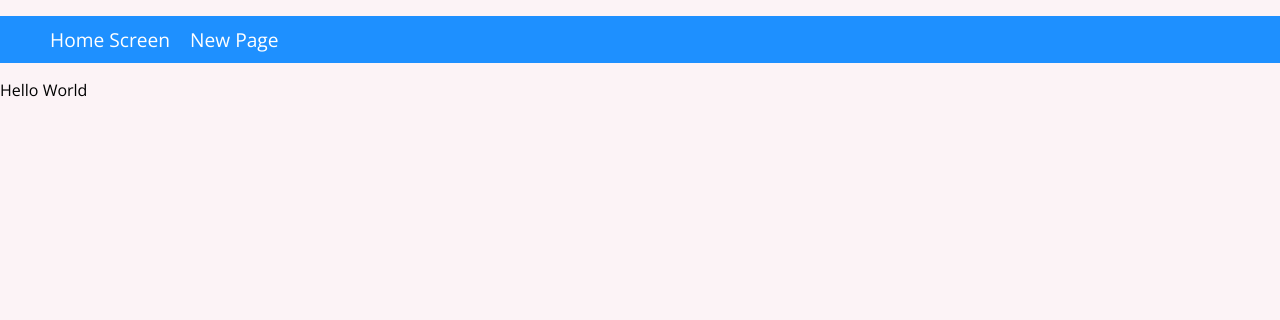
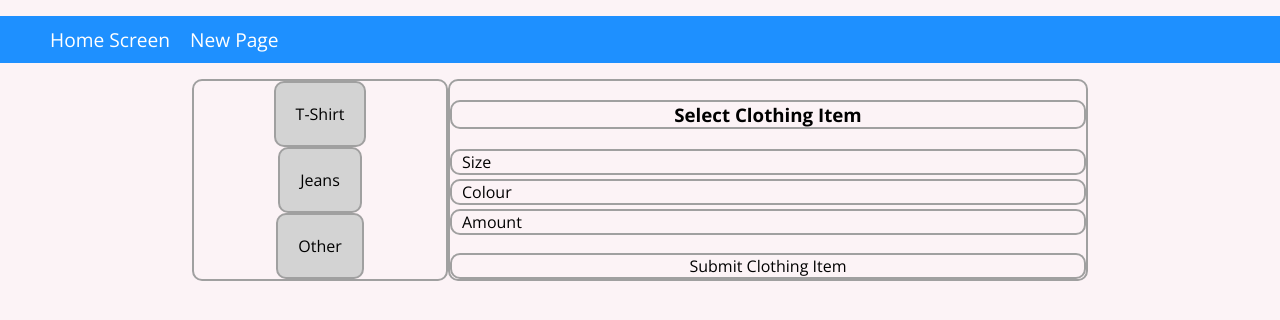
Before and after one commit to Gabranth231/CLoudProject, a React (Create React App) app: page /NewPage in a window 1280 px wide. Shown: the top 320 px of the page. Built offline with nearby package versions, Linux system fonts and the light colour scheme.

Commit message:
Doing the first layout of the page

```diff
--- a/src/pages/NewPage.js
+++ b/src/pages/NewPage.js
@@ -1,7 +1,24 @@
+import classes from "./NewPage.module.css"
+import { useState } from "react";
 function NewPage() {
+    const [itemChoice, setItem] = useState("Select Clothing Item");
+
     return (
-        <div>
-            Hello World
+        <div className = {classes.mainDiv}>
+           <div className = {classes.apparelSelect}>
+                <div onClick={() => setItem("T-Shirt")}>T-Shirt</div>
+                <div onClick={() => setItem("Jeans")}>Jeans</div>
+                <div onClick={() => setItem("Other")}>Other</div>
+           </div>
+           <div className={classes.itemBox}>
+               <h3>{itemChoice}</h3>
+               <body className = {classes.choiceBox}>
+                   <div>Size</div>
+                   <div>Colour</div>
+                   <div>Amount</div>
+               </body>
+               <div onClick={() => setItem("Select Clothing Item")}>Submit Clothing Item</div>
+           </div>
         </div>
     )
 }
--- a/src/pages/NewPage.module.css
+++ b/src/pages/NewPage.module.css
@@ -0,0 +1,58 @@
+.mainDiv{
+    display: flex;
+    text-align: center;
+    justify-content: center;
+    flex-direction: row;
+    flex-wrap: nowrap;
+
+}
+.apparelSelect{
+    display: flex;
+    width: 20%;
+    flex-direction: column;
+    border: 2px solid rgb(160, 160, 160);
+    border-radius: 10px;
+    align-items: center;
+    align-content: space-around;
+}
+.apparelSelect > div{
+    margin: auto;
+    border: 2px solid rgb(160, 160, 160);
+    border-radius: 10px;
+    user-select: none;
+    cursor: pointer;
+    background-color:lightgray;
+    padding: 20px;
+}
+.itemBox{
+    display: flex;
+    flex-direction: column;
+    width: 50%;
+    border: 2px solid rgb(160, 160, 160);
+    border-radius: 10px;
+}
+.itemBox > h3{
+
+    border: 2px solid rgb(160, 160, 160);
+    border-radius: 10px;
+}
+.itemBox > div{
+    margin-top: 2.5%;
+    border: 2px solid rgb(160, 160, 160);
+    border-radius: 10px;
+}
+.choiceBox{
+    display: flex;
+    flex-direction: column;
+    height: 62.5%;
+    align-content: space-around;
+
+}
+.choiceBox > div{
+    border: 2px solid rgb(160, 160, 160);
+    border-radius: 10px;
+    text-align: left;
+    margin-top: auto;
+    margin-bottom: auto;
+    padding-left: 10px;
+}
```
